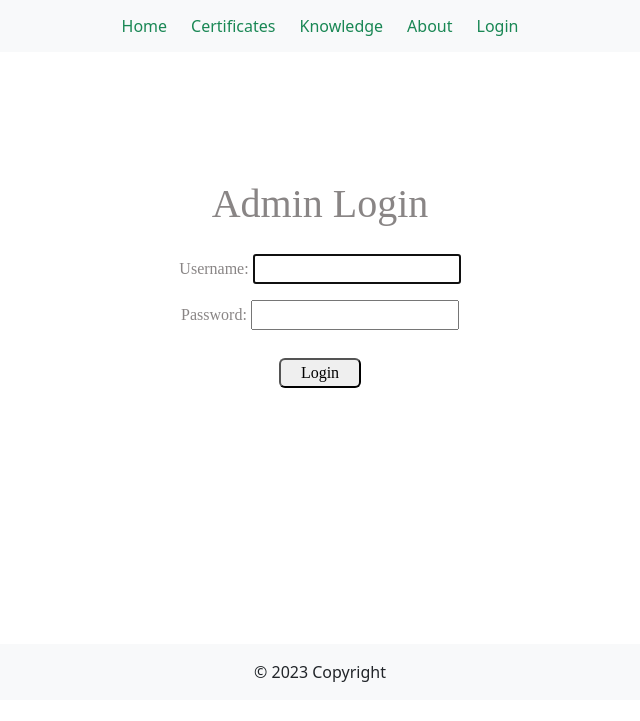
After one commit to VladimirStoqnov/Vlady-CV-Site, a Django app: page /certificates/login/ in a window 1280 px wide. The commit adds this page. Shown: the top 721 px of the page, without its empty margins (320-960 px from the left). Run offline with Django 4.2, Linux system fonts and the light colour scheme.

Commit message:
Adding login and logout buttons

```diff
--- a/static/css/intro.css
+++ b/static/css/intro.css
@@ -92,6 +92,12 @@
     color: rgba(93, 88, 88, 0.73);
 }
 
+.login-title {
+    margin-bottom: 2%;
+    font-family: "Source Code Pro";
+    color: rgba(93, 88, 88, 0.73);
+}
+
 
 .links {
     margin-top: 3%;
@@ -180,3 +186,21 @@
       width: auto;
   }
 }
+
+.login-container {
+    margin: 10% 0 20%;
+}
+
+.login-container button {
+    padding: 1px 20px;
+    border-radius: 6px;
+    margin-top: 1%;
+}
+
+.login-container button:hover {
+    opacity: 0.3;
+}
+
+.login-container form {
+    margin-top: 2%;
+}
--- a/templates/add_certificate.html
+++ b/templates/add_certificate.html
@@ -1,6 +1,6 @@
 {% extends 'base.html' %}
 {% block content %}
-    <div class="container certificate-container text-center">
+    <div class="container certificate-container title text-center">
         <h1>Add Certificate</h1>
         <form class="add-certificate" action="{% url 'add_certificate' %}" method="post" enctype="multipart/form-data">
 
--- a/templates/base.html
+++ b/templates/base.html
@@ -26,8 +26,11 @@
                 <a class="btn btn-outline-success" href="{% url 'certificates' %}">Certificates</a>
                 <a class="btn btn-outline-success" href="{% url 'knowledge' %}">Knowledge</a>
                 <a class="btn btn-outline-success" href="{% url 'about' %}">About</a>
-                {% if user.is_superuser %}
+                {% if user.is_authenticated %}
                     <a class="btn btn-outline-success" href="{% url 'add_certificate' %}">Add Certificate</a>
+                    <a class="btn btn-outline-success" href="{% url 'logout' %}">Logout</a>
+                {% else %}
+                    <a class="btn btn-outline-success" href="{% url 'login' %}">Login</a>
                 {% endif %}
             </div>
         </div>
--- /dev/null
+++ b/templates/login.html
@@ -0,0 +1,11 @@
+{% extends 'base.html' %}
+{% block content %}
+    <div class="login-container login-title text-center" >
+    <h1>Admin Login</h1>
+        <form action="{% url 'login' %}" method="post">
+            {{ form.as_p }}
+            {% csrf_token %}
+            <button>Login</button>
+        </form>
+    </div>
+{% endblock %}
--- a/vlady_cv/common/urls.py
+++ b/vlady_cv/common/urls.py
@@ -1,11 +1,14 @@
 from django.urls import path, include
 
-from vlady_cv.common.views import Certificates, AddCertificate, Index, Knowledge, About, DetailsCertificate
+from vlady_cv.common.views import Certificates, AddCertificate, Index, Knowledge, About, DetailsCertificate, Login, \
+    Logout
 
 urlpatterns = (
     path('', Index.as_view(), name='index'),
     path('certificates/', include([
         path('', Certificates.as_view(), name='certificates'),
+        path('login/', Login.as_view(), name='login'),
+        path('logout/', Logout.as_view(), name='logout'),
         path('details/<int:pk>', DetailsCertificate.as_view(), name='details')
     ])),
     path('knowledge/', Knowledge.as_view(), name='knowledge'),
--- a/vlady_cv/common/views.py
+++ b/vlady_cv/common/views.py
@@ -1,4 +1,5 @@
-from django.contrib.auth.mixins import LoginRequiredMixin, UserPassesTestMixin
+from django.contrib.auth.mixins import UserPassesTestMixin
+from django.contrib.auth.views import LoginView, LogoutView
 from django.shortcuts import redirect
 from django.views import generic as views
 from vlady_cv.common.models import Certificate
@@ -7,6 +8,15 @@ from vlady_cv.common.models import Certificate
 class Index(views.ListView):
     queryset = []
     template_name = 'intro.html'
+
+
+class Login(LoginView):
+
+    template_name = 'login.html'
+
+
+class Logout(LogoutView):
+    template_name = 'logout.html'
 
 
 class Certificates(views.ListView):
--- a/vlady_cv/settings.py
+++ b/vlady_cv/settings.py
@@ -135,6 +135,9 @@ MEDIA_URL = '/media/'
 
 MEDIA_ROOT = BASE_DIR / 'media'
 
+LOGIN_REDIRECT_URL = 'index'
+LOGOUT_REDIRECT_URL = 'index'
+
 # Default primary key field type
 # https://docs.djangoproject.com/en/4.2/ref/settings/#default-auto-field
 
```
Also changed, not shown: templates/logout.html (added, +9 -0 lines).
